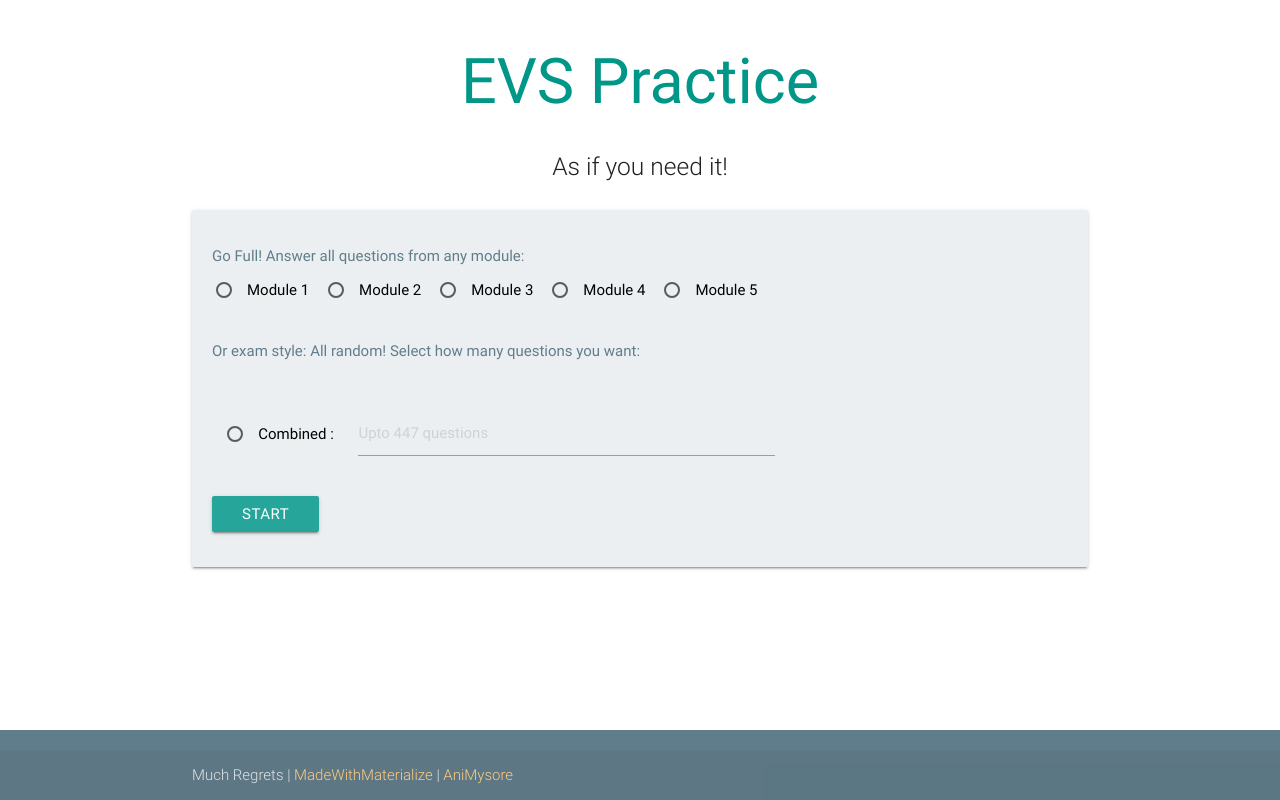
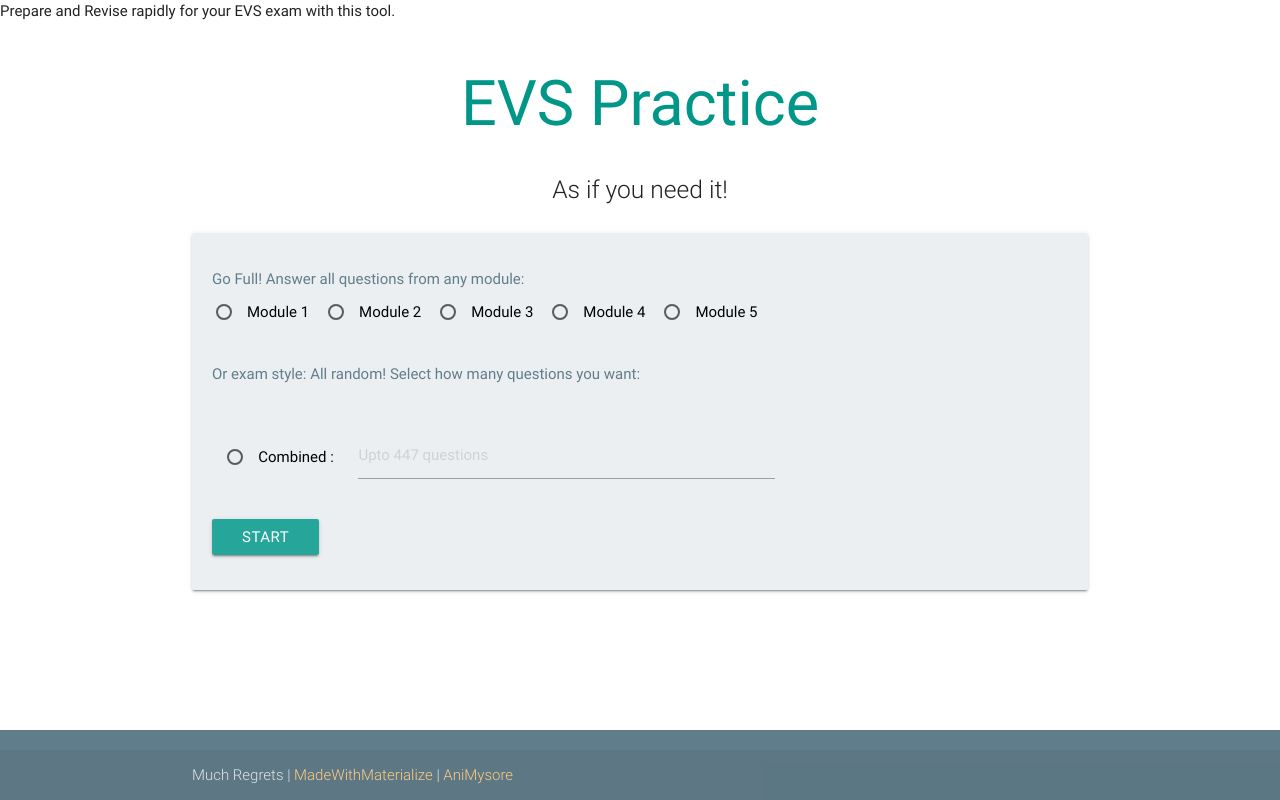
Before and after one commit to AniMysore74/evs, a plain HTML site: page index.html in a window 1280 px wide. Drawn offline with nearby package versions, Linux system fonts and the light colour scheme.

Commit message:
Updated title and description

```diff
--- a/index.html
+++ b/index.html
@@ -3,7 +3,8 @@
 <head>
     <meta http-equiv="Content-Type" content="text/html; charset=UTF-8" />
     <meta name="viewport" content="width=device-width, initial-scale=1, maximum-scale=1.0" />
-    <title>EVS</title>
+    <title>EVS Practice-inator</title>
+    <description>Prepare and Revise rapidly for your EVS exam with this tool.</description>
     <meta name="inmobi-site-verification" content="3354b1fd5c4c3e335242b4850414fb06">
     <!-- CSS  -->
     <link href="https://fonts.googleapis.com/icon?family=Material+Icons" rel="stylesheet">
```
